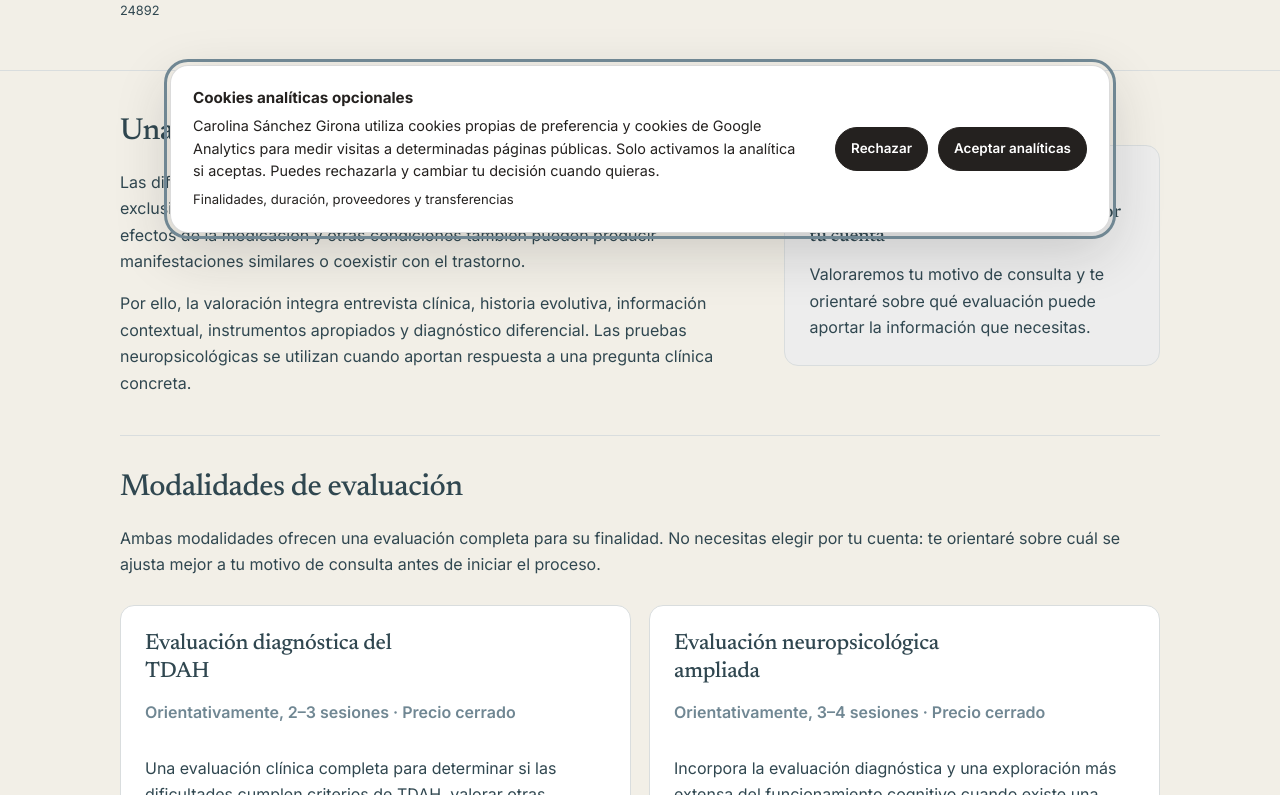
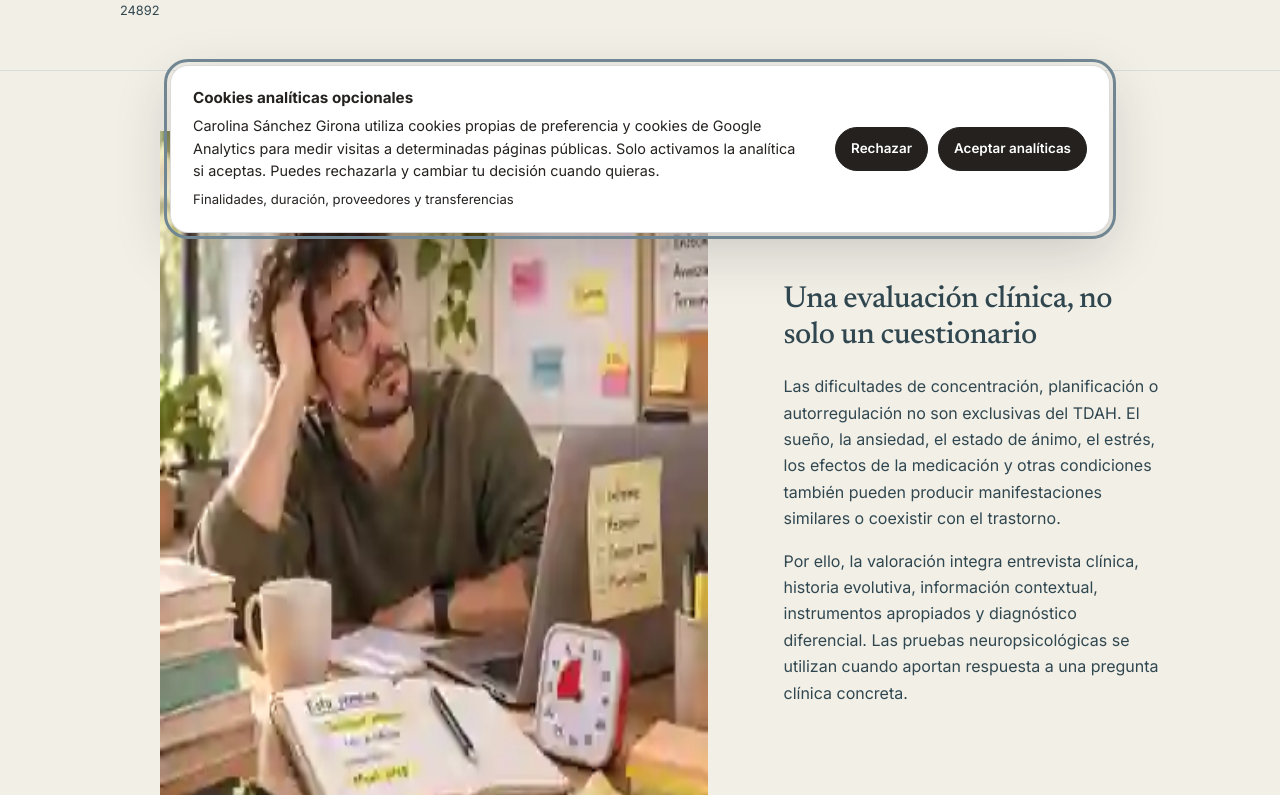
Before and after one commit to carolinasanchezgirona/Portfolio-Carolina, a Next.js app: page /evaluacion-tdah-adultos in a window 1280 px wide. Shown: the part 545-1340 px from the top of the page. Built offline with nearby package versions, Linux system fonts and the light colour scheme.

Commit message:
Añadir fotografía contextual a la explicación de evaluación de TDAH

```diff
--- a/app/evaluacion-tdah-adultos/page.tsx
+++ b/app/evaluacion-tdah-adultos/page.tsx
@@ -142,7 +142,8 @@ export default function AdultAdhdAssessmentPage() {
 
       <div className="editorial-wrap tdah-main">
         <article className="seo-copy">
-          <section className="tdah-method-grid">
+          <section className="tdah-method-grid visual-method-grid">
+            <figure className="visual-method-image"><Image src="/tdah-adulto-organizacion.webp" alt="Organización de tareas y materiales cotidianos en una evaluación de dificultades atencionales en adultos" width={960} height={720} sizes="(max-width: 720px) 100vw, 35vw" loading="lazy" /></figure>
             <div>
             <h2>Una evaluación clínica, no solo un cuestionario</h2>
             <p>
```
